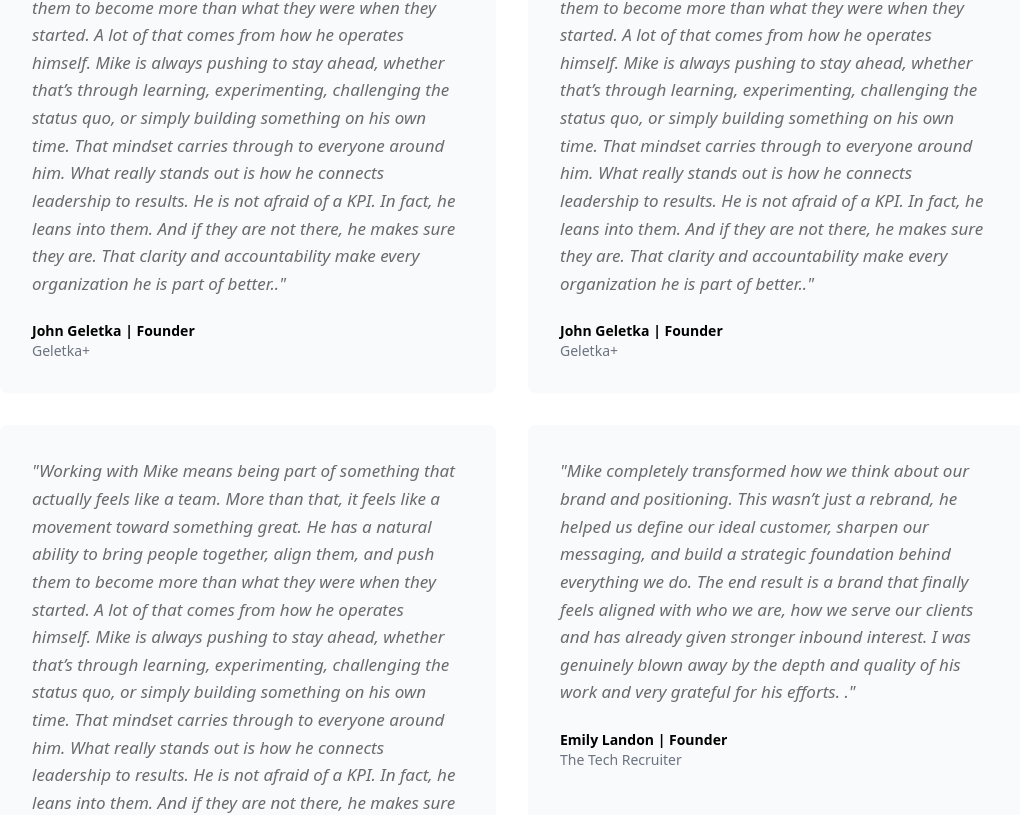
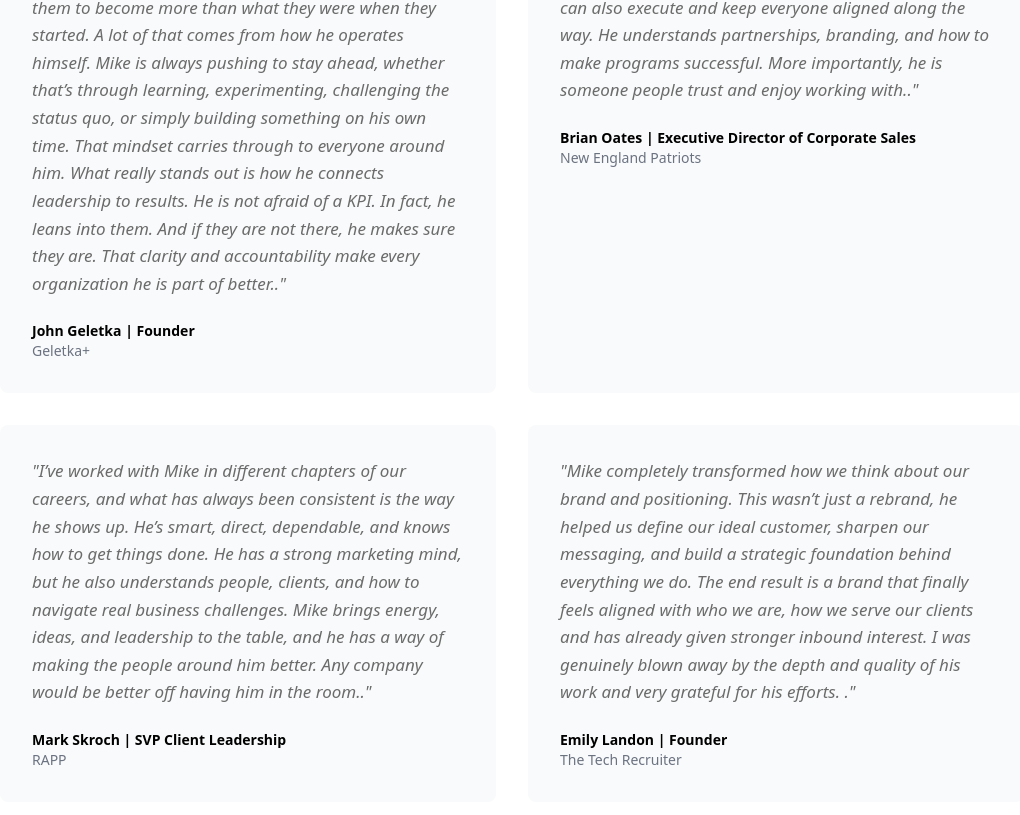
Before and after one commit to mrh1976/mherron, a Next.js app: page / in a window 1280 px wide. Shown: the part 3674-4489 px from the top of the page, without its empty margins (128-1148 px from the left). Built offline with nearby package versions, Linux system fonts and the light colour scheme.

Commit message:
Update testimonials for Mike with new quotes

```diff
--- a/app/page.tsx
+++ b/app/page.tsx
@@ -505,29 +505,21 @@ What really stands out is how he connects leadership to results. He is not afrai
 
             <div className="bg-gray-50 p-8 rounded-lg">
               <p className="text-[#6b6b6b] text-[17px] leading-relaxed mb-6 italic">
-                &quot;Working with Mike means being part of something that actually feels like a team. More than that, it feels like a movement toward something great. He has a natural ability to bring people together, align them, and push them to become more than what they were when they started.
-
-A lot of that comes from how he operates himself. Mike is always pushing to stay ahead, whether that’s through learning, experimenting, challenging the status quo, or simply building something on his own time. That mindset carries through to everyone around him.
-
-What really stands out is how he connects leadership to results. He is not afraid of a KPI. In fact, he leans into them. And if they are not there, he makes sure they are. That clarity and accountability make every organization he is part of better..&quot;
+                &quot;Mike was great to work with. He always came prepared, understood the bigger picture, and knew how to keep things moving without creating unnecessary noise. A lot of people can bring ideas, but Mike is one of the few who can also execute and keep everyone aligned along the way. He understands partnerships, branding, and how to make programs successful. More importantly, he is someone people trust and enjoy working with..&quot;
               </p>
               <div className="text-sm">
-                <div className="font-[600]">John Geletka | Founder</div>
-                <div className="text-gray-500">Geletka+</div>
+                <div className="font-[600]">Brian Oates | Executive Director of Corporate Sales</div>
+                <div className="text-gray-500">New England Patriots</div>
               </div>
             </div>
 
             <div className="bg-gray-50 p-8 rounded-lg">
               <p className="text-[#6b6b6b] text-[17px] leading-relaxed mb-6 italic">
-                &quot;Working with Mike means being part of something that actually feels like a team. More than that, it feels like a movement toward something great. He has a natural ability to bring people together, align them, and push them to become more than what they were when they started.
-
-A lot of that comes from how he operates himself. Mike is always pushing to stay ahead, whether that’s through learning, experimenting, challenging the status quo, or simply building something on his own time. That mindset carries through to everyone around him.
-
-What really stands out is how he connects leadership to results. He is not afraid of a KPI. In fact, he leans into them. And if they are not there, he makes sure they are. That clarity and accountability make every organization he is part of better..&quot;
+                &quot;I’ve worked with Mike in different chapters of our careers, and what has always been consistent is the way he shows up. He’s smart, direct, dependable, and knows how to get things done. He has a strong marketing mind, but he also understands people, clients, and how to navigate real business challenges. Mike brings energy, ideas, and leadership to the table, and he has a way of making the people around him better. Any company would be better off having him in the room..&quot;
               </p>
               <div className="text-sm">
-                <div className="font-[600]">John Geletka | Founder</div>
-                <div className="text-gray-500">Geletka+</div>
+                <div className="font-[600]">Mark Skroch | SVP Client Leadership</div>
+                <div className="text-gray-500">RAPP</div>
               </div>
             </div>
 
```
